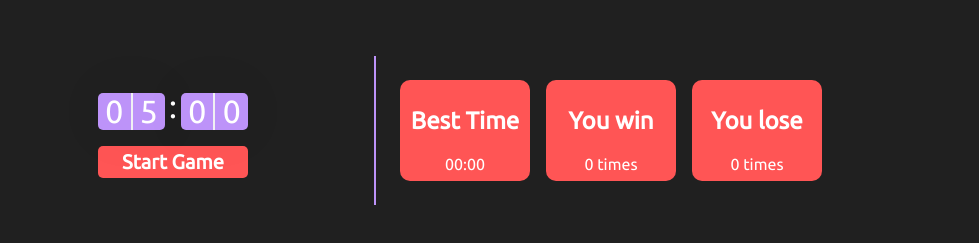
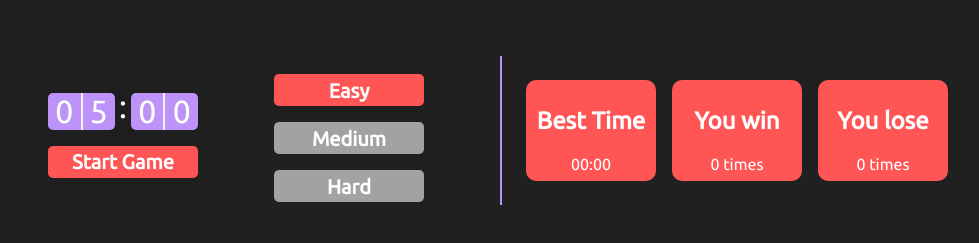
Before and after one commit to victordantasdev/Card-Memory-Game, a Next.js app: page / in a window 1280 px wide. Shown: the part 537-780 px from the top of the page, without its empty margins (168-1147 px from the left). Built offline with nearby package versions, Linux system fonts and the light colour scheme.

Commit message:
feat: levels added

```diff
--- a/src/components/Countdown/CountDown.style.ts
+++ b/src/components/Countdown/CountDown.style.ts
@@ -1,4 +1,12 @@
 import styled from 'styled-components';
+
+export const Container = styled.div`
+  display: flex;
+  flex-direction: row;
+  align-items: center;
+  justify-content: space-evenly;
+  width: 100%;
+`;
 
 export const CountdownContainer = styled.div`
   display: flex;
@@ -57,11 +65,11 @@ export const CountdownButton = styled.button`
 
   outline: 0;
 
-  transition: background-color 0.2s;
+  transition: transform 0.2s cubic-bezier(0.84, 0.42, 0.29, 1.23);
 
   &:not(:disabled):hover {
     cursor: pointer;
-    background: ${({ theme }) => theme.secondary};
+    transform: scale(1.1);
   }
 `;
 
@@ -80,3 +88,19 @@ export const CountdownButtonActive = styled.button`
     cursor: not-allowed;
   }
 `;
+
+export const LevelWrapper = styled.div`
+  display: flex;
+  flex-direction: column;
+  align-items: flex-start;
+  justify-content: space-around;
+  height: 100%;
+`;
+
+export const LevelButton = styled(CountdownButton)`
+  background-color: ${({ theme }) => theme.grey};
+
+  &.-selected {
+    background-color: ${({ theme }) => theme.secondary};
+  }
+`;
--- a/src/components/Countdown/CountdownContext.tsx
+++ b/src/components/Countdown/CountdownContext.tsx
@@ -6,19 +6,23 @@ import React, {
 import { parseCookies, setCookie } from 'nookies';
 
 interface CountdownContextData {
+  win: boolean;
   minutes: number;
   seconds: number;
+  bestTime: string;
+  winTimes: number;
+  lostTimes: number;
+  isActive: boolean;
   hasFinished: boolean;
-  isActive: boolean;
-  win: boolean;
-  bestTime: string;
-  lostTimes: number;
-  winTimes: number;
+  minuteLeft: string;
+  minuteRight: string;
+  secondLeft: string;
+  secondRight: string;
+  stopCountdown: () => void;
+  resetCountdown: (n?: number) => void;
+  startCountdown: () => void;
+  setWin: Dispatch<SetStateAction<boolean>>;
   setWinTimes: Dispatch<SetStateAction<number>>;
-  setWin: Dispatch<SetStateAction<boolean>>;
-  startCountdown: () => void;
-  resetCountdown: () => void;
-  stopCountdown: () => void;
 }
 
 interface CountdownProviderProps {
@@ -44,6 +48,9 @@ export function CountdownProvider({ children }: CountdownProviderProps) {
   const minutes = Math.floor(time / 60);
   const seconds = time % 60;
 
+  const [minuteLeft, minuteRight] = String(minutes).padStart(2, '0').split('');
+  const [secondLeft, secondRight] = String(seconds).padStart(2, '0').split('');
+
   const cards = () => document.querySelectorAll('.card');
 
   function startCountdown() {
@@ -63,11 +70,11 @@ export function CountdownProvider({ children }: CountdownProviderProps) {
     }, 1000);
   }
 
-  function resetCountdown() {
+  function resetCountdown(n: number = fullTime) {
     new Audio('/sounds/click.mp3').play();
     clearTimeout(countdownTimeout);
     setIsActive(false);
-    setTime(fullTime * 60);
+    setTime(n * 60);
     setHasFinished(false);
     setWin(false);
 
@@ -83,8 +90,6 @@ export function CountdownProvider({ children }: CountdownProviderProps) {
     setTime(time);
     setHasFinished(false);
 
-    const [minuteLeft, minuteRight] = String(minutes).padStart(2, '0').split('');
-    const [secondLeft, secondRight] = String(seconds).padStart(2, '0').split('');
     const bestTimeStr = `${minuteLeft}${minuteRight}:${secondLeft}${secondRight}`;
     if (bestTimeStr <= cookies.BEST_TIME || bestTimeStr !== '00:00') {
       setBestTime(bestTimeStr);
@@ -131,16 +136,20 @@ export function CountdownProvider({ children }: CountdownProviderProps) {
 
   return (
     <CountdownConext.Provider value={{
+      win,
       minutes,
       seconds,
+      isActive,
+      bestTime,
+      winTimes,
+      lostTimes,
       hasFinished,
-      isActive,
-      win,
-      bestTime,
-      lostTimes,
-      winTimes,
+      minuteLeft,
+      minuteRight,
+      secondLeft,
+      secondRight,
+      setWin,
       setWinTimes,
-      setWin,
       startCountdown,
       resetCountdown,
       stopCountdown,
--- a/src/components/Countdown/index.tsx
+++ b/src/components/Countdown/index.tsx
@@ -1,21 +1,45 @@
 import React, { useContext } from 'react';
-import { CountdownButton, CountdownContainer } from './CountDown.style';
+import {
+  Container,
+  CountdownButton, CountdownContainer, LevelButton, LevelWrapper,
+} from './CountDown.style';
 import { CountdownConext } from './CountdownContext';
 
 const Countdown = () => {
   const {
-    minutes,
-    seconds,
+    minuteLeft,
+    minuteRight,
+    secondLeft,
+    secondRight,
+    isActive,
     hasFinished,
-    isActive,
     startCountdown,
     resetCountdown,
   } = useContext(CountdownConext);
 
-  const [minuteLeft, minuteRight] = String(minutes).padStart(2, '0').split('');
-  const [secondLeft, secondRight] = String(seconds).padStart(2, '0').split('');
+  const activeLevel = (e: React.MouseEvent<HTMLElement, MouseEvent>) => {
+    const element = e.target as Element;
+
+    if (element.textContent === 'Easy') {
+      resetCountdown(5);
+    } else if (element.textContent === 'Medium') {
+      resetCountdown(3);
+    } else if (element.textContent === 'Hard') {
+      resetCountdown(2);
+    }
+
+    const levelButtons = document.querySelectorAll('.level-button');
+    levelButtons.forEach((btn) => {
+      if (element.textContent === btn.textContent) {
+        btn.classList.add('-selected');
+      } else {
+        btn.classList.remove('-selected');
+      }
+    });
+  };
 
   return (
+    <Container>
       <div>
         <CountdownContainer>
           <div>
@@ -36,7 +60,7 @@ const Countdown = () => {
         ) : (
           <>
             {isActive ? (
-            <CountdownButton onClick={resetCountdown}>
+              <CountdownButton onClick={() => resetCountdown()}>
                 Reset Game
               </CountdownButton>
             ) : (
@@ -46,8 +70,29 @@ const Countdown = () => {
             )}
           </>
         )}
+      </div>
 
-    </div>
+      <LevelWrapper>
+        <LevelButton
+          className="level-button -selected"
+          onClick={(e) => activeLevel(e)}
+        >
+          Easy
+        </LevelButton>
+        <LevelButton
+          className="level-button"
+          onClick={(e) => activeLevel(e)}
+        >
+          Medium
+        </LevelButton>
+        <LevelButton
+          className="level-button"
+          onClick={(e) => activeLevel(e)}
+        >
+          Hard
+        </LevelButton>
+      </LevelWrapper>
+    </Container>
   );
 };
 
--- a/src/styles/themes.ts
+++ b/src/styles/themes.ts
@@ -6,6 +6,8 @@ const dark = {
 
   primary: '#bd93f9',
   secondary: '#ff5555',
+
+  grey: '#a2a2a2',
 };
 
 export default dark;
```
Also changed, not shown: 1 other file (tests, documents, lock files or other folders). Lines whose indentation alone changed are shown as unchanged.
